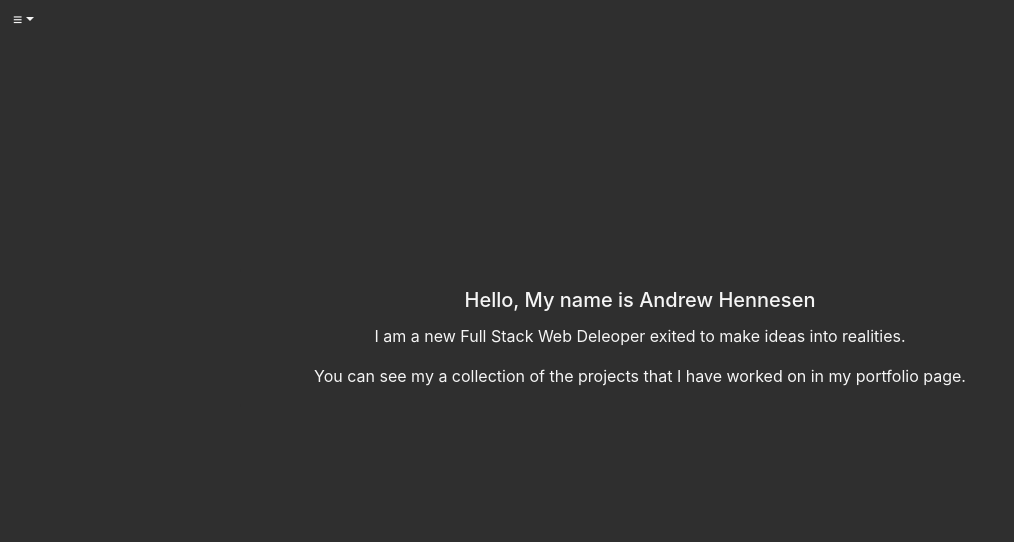
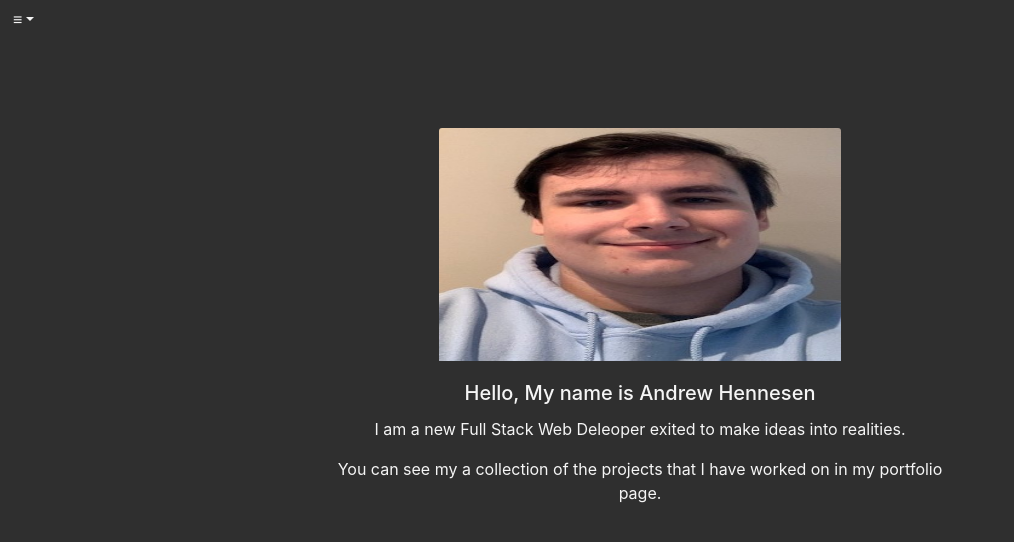
Before and after one commit to AHennesen/Portfolio-2, a React (Create React App) app: page / in a window 1280 px wide. Shown: the top 542 px of the page, without its empty margins (0-1014 px from the left). Built offline with nearby package versions, Linux system fonts and the light colour scheme.

Commit message:
fixed picture loading, also minor style tweeks

```diff
--- a/src/App.js
+++ b/src/App.js
@@ -7,8 +7,8 @@ import DropdownButton from './components/Dropdown'
 function App() {
   return (
     <Router basename='portfolio-2'>
-    <DropdownButton/>
-    <CardPic />
+      <DropdownButton/>
+        <Route exact path = '/' component = {CardPic} />
     </Router>
   );
 };
--- a/src/components/CardPic/index.js
+++ b/src/components/CardPic/index.js
@@ -1,14 +1,15 @@
 import React, { Component } from "react";
 import { Link } from "react-router-dom";
-import { Card, Button } from 'react-bootstrap'
+import { Card } from 'react-bootstrap'
 import './style.css'
-import {Image} from '../Images/me.jpg'
+import  Image from './me2.jpg'
 
 
 class CardPic extends Component {
     render () {
         return (
-<Card style={{ width: '50rem' }}>
+<Card style={{ width: '43rem' }}>
+  <Card.Img variant ="top" src ={Image}/>
   <Card.Body>
     <Card.Title>Hello, My name is Andrew Hennesen</Card.Title>
     <Card.Text>
--- a/src/components/CardPic/style.css
+++ b/src/components/CardPic/style.css
@@ -1,9 +1,19 @@
-.card {
+.card-img-top {
+    width: 401.6px;
+    height: 232.93px;
     margin-left: auto;
     margin-right: auto;
+    margin-top: auto;
+    margin-bottom: auto;
+}
+/* 232.93
+    401.6 */
+.card {
+    margin: 0 auto;
+    float: none;
+    margin-top: 7%;
     text-align: center;
-    margin-top: 18%;
     color: whitesmoke;
-    background-color: #2f2f2f;
+    background-color: transparent;
     border: transparent;
 };
```
Also changed, not shown: src/components/CardPic/me2.jpg (added), src/components/Images/me.jpg (deleted).
